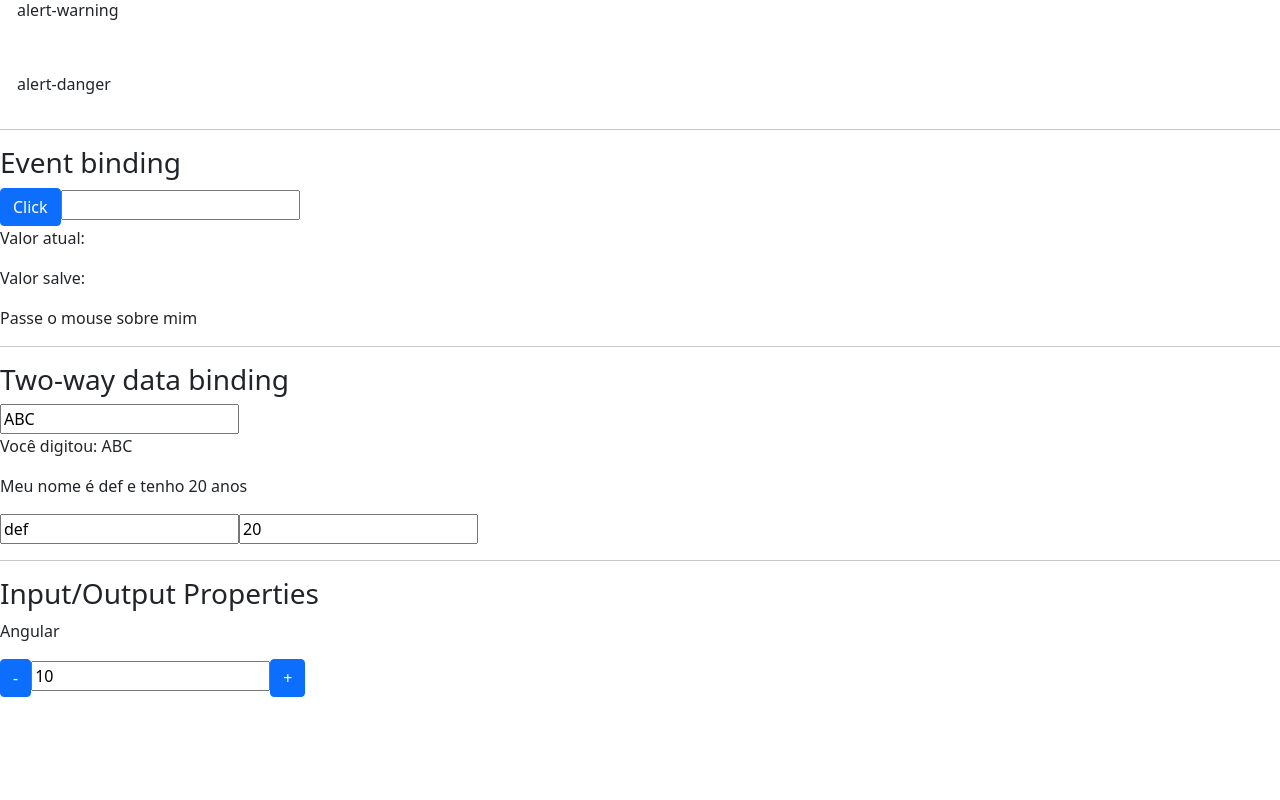
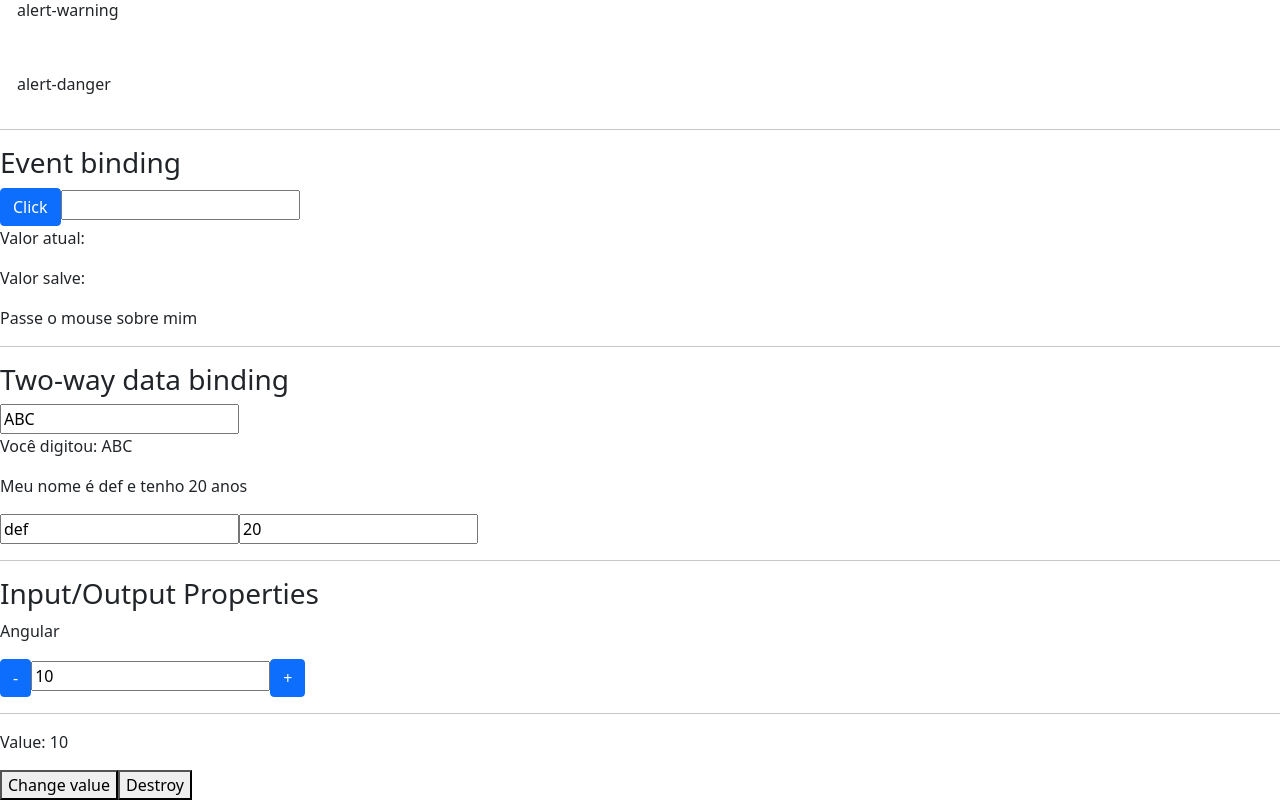
Before and after one commit to otaviothor/app-iniciando-angular, an Angular app: page / in a window 1280 px wide. Shown: the part 1068-1868 px from the top of the page. Before the commit the page ends 1765 px from the top, so only its background shows below. Built offline with nearby package versions, Linux system fonts and the light colour scheme.

Commit message:
feat: working w/ life cycle hooks

```diff
--- a/src/app/app.component.html
+++ b/src/app/app.component.html
@@ -5,3 +5,12 @@
 <hr />
 
 <app-data-binding></app-data-binding>
+
+<hr />
+
+<app-life-cycle
+  [initialValue]="initialValue"
+  *ngIf="!deleteCycle"
+></app-life-cycle>
+<button (click)="handleChangeValue()">Change value</button>
+<button (click)="handleDestroyCycle()">Destroy</button>
--- a/src/app/app.component.ts
+++ b/src/app/app.component.ts
@@ -3,8 +3,18 @@ import { Component } from '@angular/core';
 @Component({
   selector: 'app-root',
   templateUrl: './app.component.html',
-  styleUrls: ['./app.component.scss']
+  styleUrls: ['./app.component.scss'],
 })
 export class AppComponent {
   title = 'curso-angular';
+  public initialValue: number = 10;
+  public deleteCycle: boolean = false;
+
+  public handleChangeValue(): void {
+    this.initialValue++;
+  }
+
+  public handleDestroyCycle(): void {
+    this.deleteCycle = true;
+  }
 }
--- a/src/app/app.module.ts
+++ b/src/app/app.module.ts
@@ -9,6 +9,7 @@ import { FormsModule } from '@angular/forms';
 import { MeuFormModule } from './meu-form/meu-form.module';
 import { InputPropertyComponent } from './input-property/input-property.component';
 import { OutputPropertyComponent } from './output-property/output-property.component';
+import { LifeCycleComponent } from './life-cycle/life-cycle.component';
 
 @NgModule({
   declarations: [
@@ -17,6 +18,7 @@ import { OutputPropertyComponent } from './output-property/output-property.compo
     DataBindingComponent,
     InputPropertyComponent,
     OutputPropertyComponent,
+    LifeCycleComponent,
   ],
   imports: [BrowserModule, CursosModule, FormsModule, MeuFormModule],
   providers: [],
--- /dev/null
+++ b/src/app/life-cycle/life-cycle.component.html
@@ -0,0 +1 @@
+<p>Value: {{ initialValue }}</p>
--- /dev/null
+++ b/src/app/life-cycle/life-cycle.component.ts
@@ -0,0 +1,68 @@
+import {
+  AfterContentChecked,
+  AfterContentInit,
+  AfterViewChecked,
+  AfterViewInit,
+  Component,
+  DoCheck,
+  Input,
+  OnChanges,
+  OnDestroy,
+  OnInit,
+  SimpleChanges,
+} from '@angular/core';
+
+@Component({
+  selector: 'app-life-cycle',
+  templateUrl: './life-cycle.component.html',
+  styleUrls: ['./life-cycle.component.scss'],
+})
+export class LifeCycleComponent
+  implements
+    OnInit,
+    DoCheck,
+    AfterViewInit,
+    OnChanges,
+    AfterContentChecked,
+    AfterViewChecked,
+    OnDestroy,
+    AfterContentInit
+{
+  @Input() public initialValue: number = 0;
+
+  constructor() {
+    console.log('constructor');
+  }
+
+  ngDoCheck(): void {
+    console.log('ngDoCheck');
+  }
+
+  ngAfterViewInit(): void {
+    console.log('ngAfterViewInit');
+  }
+
+  ngOnChanges(changes: SimpleChanges): void {
+    console.log('ngOnChanges');
+  }
+
+  ngAfterContentChecked(): void {
+    console.log('ngAfterContentChecked');
+  }
+
+  ngAfterViewChecked(): void {
+    console.log('ngAfterViewChecked');
+  }
+
+  ngOnDestroy(): void {
+    console.log('ngOnDestroy');
+  }
+
+  ngAfterContentInit(): void {
+    console.log('ngAfterContentInit');
+  }
+
+  ngOnInit(): void {
+    console.log('ngOnInit');
+  }
+}
```
Also changed, not shown: src/app/life-cycle/life-cycle.component.scss (added), 1 other file (tests, documents, lock files or other folders).
